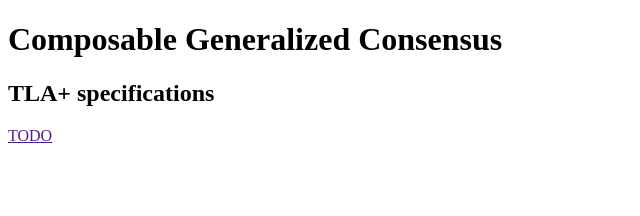
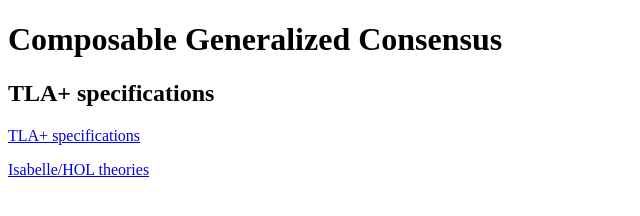
Before and after one commit to nano-o/dist-systems-verif, a plain HTML site: page web/index.html in a window 1280 px wide. Shown: the whole page, without its empty margins (0-640 px from the left). Drawn offline with Linux system fonts and the light colour scheme.

Commit message:
Submitted version

```diff
--- a/web/index.html
+++ b/web/index.html
@@ -14,7 +14,12 @@
         <h2>TLA+ specifications</h2>
         <p>
         <p>
-        <a href="">TODO</a>
+
+        <p>
+        <a href="/TLASpecs.tar.gz">TLA+ specifications</a>
+        </p>
+        <a href="/ALM.tar.gz">Isabelle/HOL theories</a>
+        <p>
         </p>
     </body>
 </html>
```
Also changed, not shown: 3 other files.
